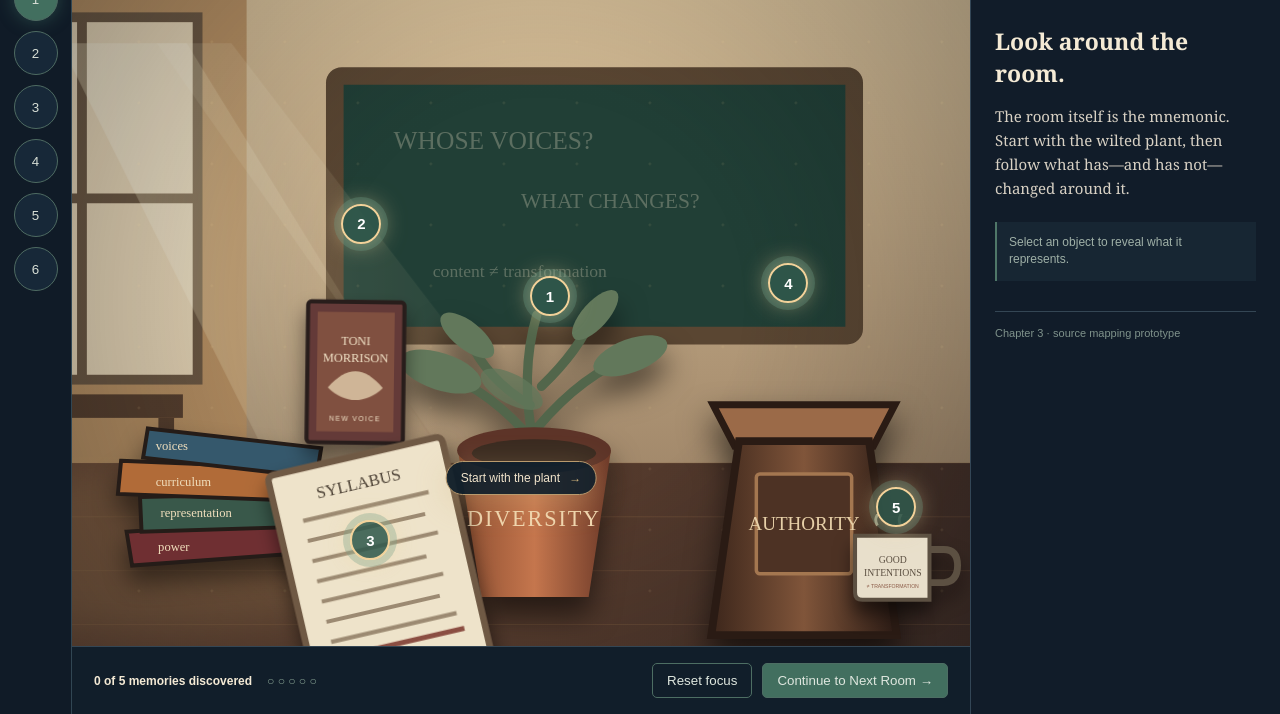
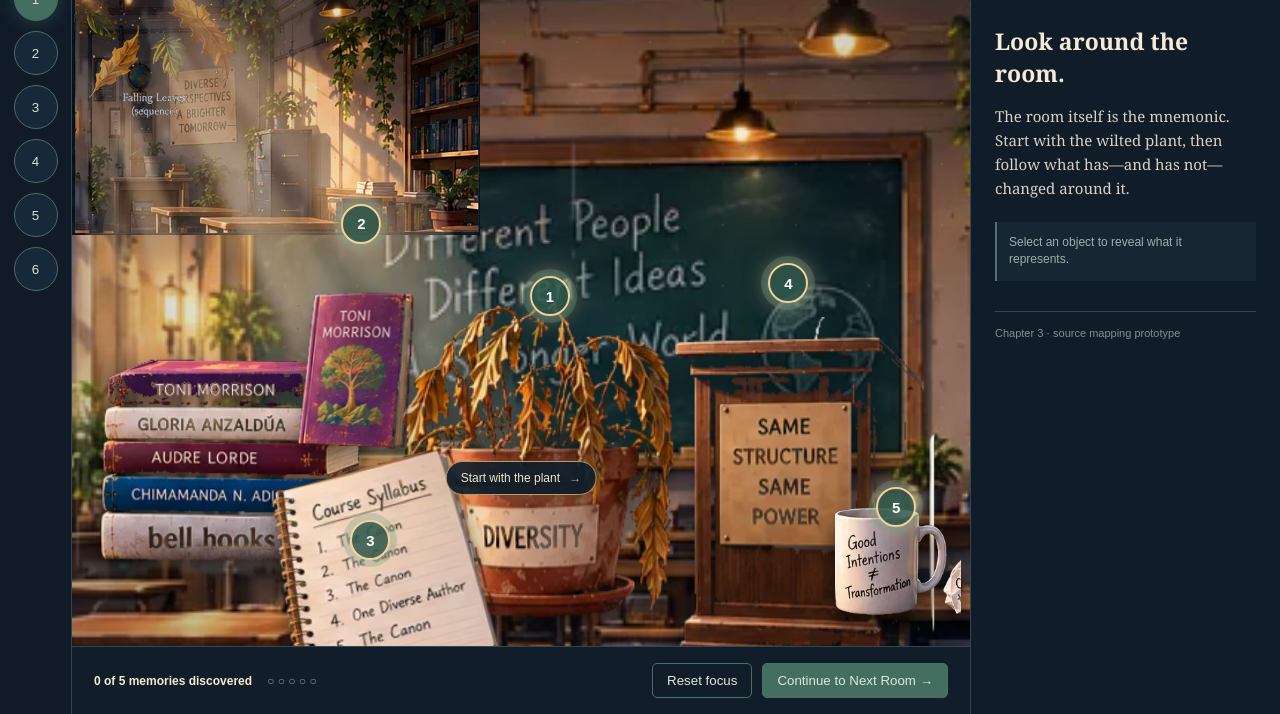
Before and after one commit to Testing-Grounds07/hookstest, a website: page index.html in a window 1280 px wide. Shown: the part 86-800 px from the top of the page. Drawn offline with Linux system fonts and the light colour scheme.

Commit message:
Switch Memory Palace to generated raster artwork

```diff
--- a/index.html
+++ b/index.html
@@ -1,10 +1,10 @@
 <!doctype html><html><head><meta charset='utf-8'><meta name='viewport' content='width=device-width,initial-scale=1'><title>Hooks Memory Palace</title><link rel='stylesheet' href='/style.css'></head><body>
-<div class='app'><aside><div class='brand'>KEY<br><span>CH. 3</span></div><button class='scene active'>1</button><button class='scene'>2</button><button class='scene'>3</button><button class='scene'>4</button><button class='scene'>5</button><button class='scene'>6</button></aside><main><header><div><small>TEACHING TO TRANSGRESS · CHAPTER 3</small><h1>The Token Plant</h1></div><nav><button class='active'>Explore</button><button>Recall</button><button>Map</button></nav></header><section id='stage'><div class='vignette'></div><img class='bg' src='/assets/bg_classroom.svg'><img class='rays fx' src='/assets/light_rays.svg'><div class='dust fx'></div>
-<button class='object booksObj' data-i='1' aria-label='Explore the reading stack'><img class='books prop' src='/assets/books.svg'></button>
-<button class='object morrisonObj' data-i='1' aria-label='Explore the Toni Morrison text'><img class='morrison prop' src='/assets/morrison.svg'></button>
-<button class='object plantObj' data-i='0' aria-label='Explore the diversity plant'><img class='plant prop' src='/assets/plant_wilted.svg'></button>
-<button class='object syllabusObj' data-i='2' aria-label='Explore the syllabus'><img class='syllabus prop' src='/assets/syllabus.svg'></button>
-<button class='object podiumObj' data-i='3' aria-label='Explore the podium'><img class='podium prop' src='/assets/podium.svg'></button>
-<button class='object mugObj' data-i='4' aria-label='Explore good intentions'><img class='mug prop' src='/assets/mug.svg'></button>
+<div class='app'><aside><div class='brand'>KEY<br><span>CH. 3</span></div><button class='scene active'>1</button><button class='scene'>2</button><button class='scene'>3</button><button class='scene'>4</button><button class='scene'>5</button><button class='scene'>6</button></aside><main><header><div><small>TEACHING TO TRANSGRESS · CHAPTER 3</small><h1>The Token Plant</h1></div><nav><button class='active'>Explore</button><button>Recall</button><button>Map</button></nav></header><section id='stage'><div class='vignette'></div><img class='bg' src='/assets/bg_classroom.webp'><img class='windowLayer fx' src='/assets/bg_window.webp'><img class='rightLayer fx' src='/assets/bg_right.webp'><img class='rays fx' src='/assets/light_rays_alpha.webp'><img class='dustRaster fx' src='/assets/dust_alpha.webp'><img class='leavesRaster fx' src='/assets/leaves_alpha.webp'><div class='dust fx'></div>
+<button class='object booksObj' data-i='1' aria-label='Explore the reading stack'><img class='books prop' src='/assets/books_alpha.webp'></button>
+<button class='object morrisonObj' data-i='1' aria-label='Explore the Toni Morrison text'><img class='morrison prop' src='/assets/morrison_alpha.webp'></button>
+<button class='object plantObj' data-i='0' aria-label='Explore the diversity plant'><img class='plant prop' src='/assets/plant_wilted_alpha.webp'></button>
+<button class='object syllabusObj' data-i='2' aria-label='Explore the syllabus'><img class='syllabus prop' src='/assets/syllabus_alpha.webp'></button>
+<button class='object podiumObj' data-i='3' aria-label='Explore the podium'><img class='podium prop' src='/assets/podium_alpha.webp'></button>
+<button class='object mugObj' data-i='4' aria-label='Explore good intentions'><img class='mug prop' src='/assets/mug_alpha.webp'></button>
 <button class='hot h1' data-i='0'>1</button><button class='hot h2' data-i='1'>2</button><button class='hot h3' data-i='2'>3</button><button class='hot h4' data-i='3'>4</button><button class='hot h5' data-i='4'>5</button>
 <div class='storyPrompt'>Start with the plant <span>→</span></div></section><footer><div><b>0 of 5 memories discovered</b><span class='dots'>○ ○ ○ ○ ○</span></div><button id='reset'>Reset focus</button><button id='next'>Continue to Next Room →</button></footer></main><aside class='guide'><small>GUIDE PARAPHRASE</small><div class='step'>MEMORY <span id='step'>—</span></div><h2 id='gt'>Look around the room.</h2><p id='gc'>The room itself is the mnemonic. Start with the wilted plant, then follow what has—and has not—changed around it.</p><div class='meaning' id='meaning'>Select an object to reveal what it represents.</div><div class='source'>Chapter 3 · source mapping prototype</div></aside></div><script src='/app.js'></script></body></html>
```
